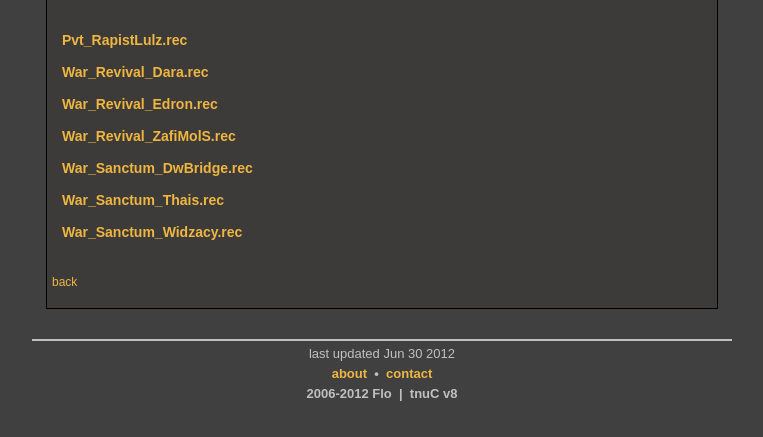
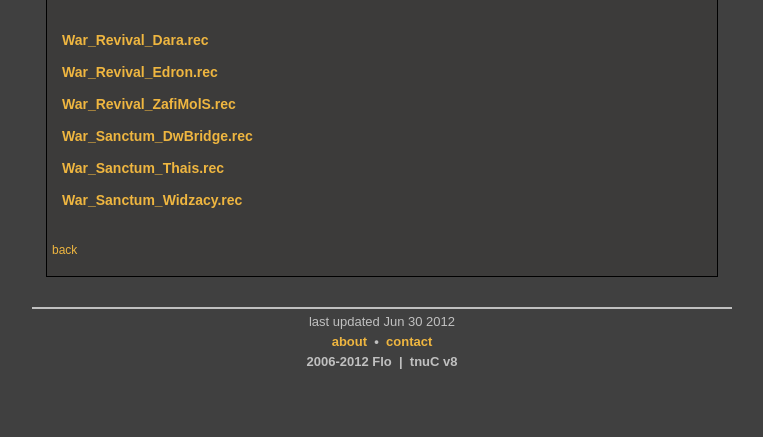
Before and after one commit to tnuc-org/tnuc-org.github.io, a plain HTML site: page cams__recs_index__7.3.0.html in a window 1280 px wide. Shown: the part 303-740 px from the top of the page, without its empty margins (258-1021 px from the left). Drawn offline with Linux system fonts and the light colour scheme.

Commit message:
Remove inappropriate content

```diff
--- a/cams__recs_index__7.3.0.html
+++ b/cams__recs_index__7.3.0.html
@@ -28,7 +28,7 @@
 
 <h1>7.3 RECs Index</h1>
 <a href='/cams__recs_index.html'>back</a>
-<ul><li><a href='/-recs/7.3.0/Pvt_RapistLulz.rec'>Pvt_RapistLulz.rec</a></li><li><a href='/-recs/7.3.0/War_Revival_Dara.rec'>War_Revival_Dara.rec</a></li><li><a href='/-recs/7.3.0/War_Revival_Edron.rec'>War_Revival_Edron.rec</a></li><li><a href='/-recs/7.3.0/War_Revival_ZafiMolS.rec'>War_Revival_ZafiMolS.rec</a></li><li><a href='/-recs/7.3.0/War_Sanctum_DwBridge.rec'>War_Sanctum_DwBridge.rec</a></li><li><a href='/-recs/7.3.0/War_Sanctum_Thais.rec'>War_Sanctum_Thais.rec</a></li><li><a href='/-recs/7.3.0/War_Sanctum_Widzacy.rec'>War_Sanctum_Widzacy.rec</a></li></ul><a href='/cams__recs_index.html'>back</a><br/><br/>
+<ul><li><a href='/-recs/7.3.0/War_Revival_Dara.rec'>War_Revival_Dara.rec</a></li><li><a href='/-recs/7.3.0/War_Revival_Edron.rec'>War_Revival_Edron.rec</a></li><li><a href='/-recs/7.3.0/War_Revival_ZafiMolS.rec'>War_Revival_ZafiMolS.rec</a></li><li><a href='/-recs/7.3.0/War_Sanctum_DwBridge.rec'>War_Sanctum_DwBridge.rec</a></li><li><a href='/-recs/7.3.0/War_Sanctum_Thais.rec'>War_Sanctum_Thais.rec</a></li><li><a href='/-recs/7.3.0/War_Sanctum_Widzacy.rec'>War_Sanctum_Widzacy.rec</a></li></ul><a href='/cams__recs_index.html'>back</a><br/><br/>
 
 
 </div>
```
